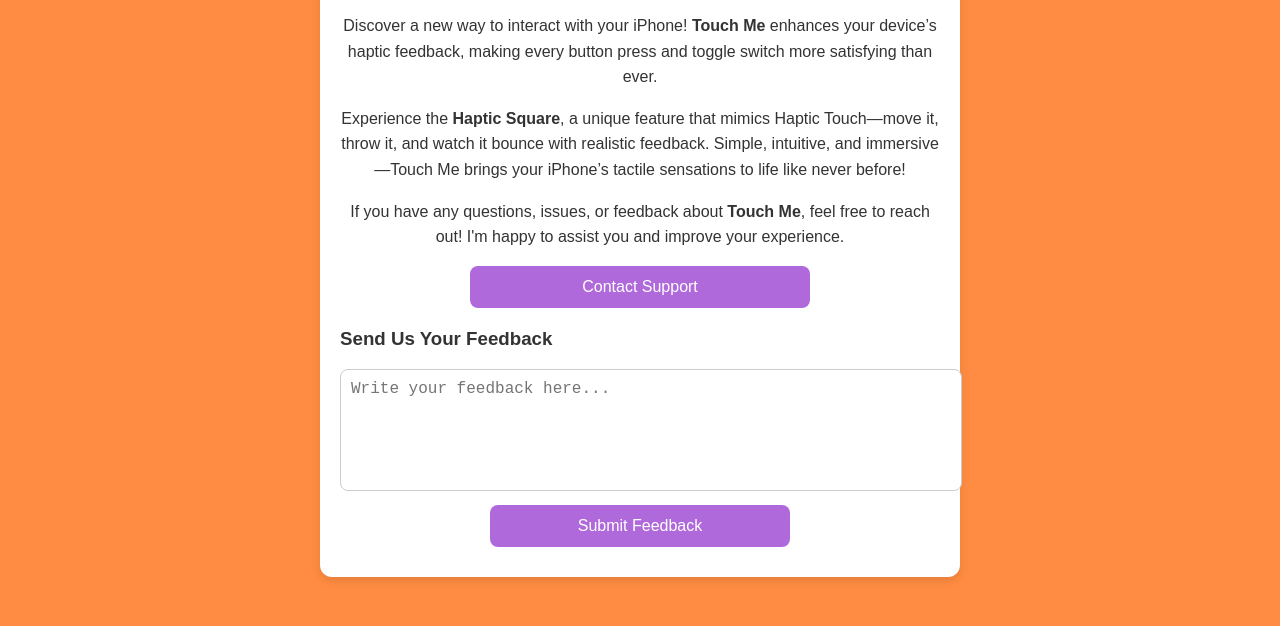
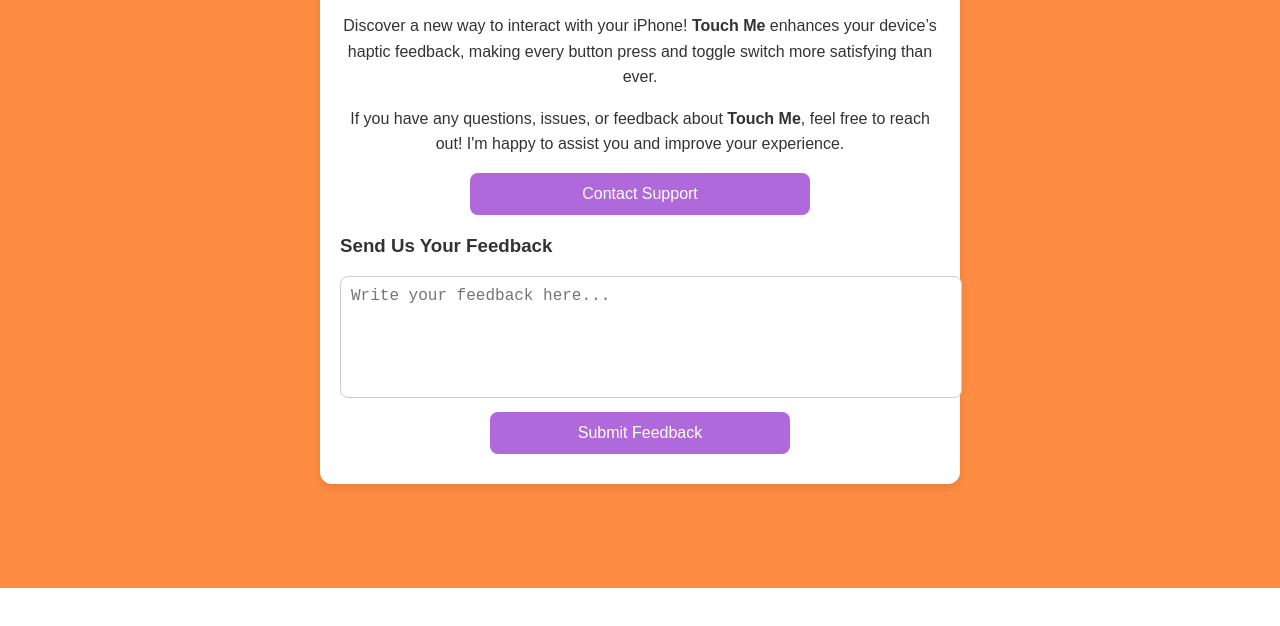
Before and after one commit to pietrosaveri/TouchMeSupport, a plain HTML site: page index.html in a window 1280 px wide. Shown: the part 212-838 px from the top of the page. After the commit the page ends 800 px from the top, so only its background shows below. Drawn offline with Linux system fonts and the light colour scheme.

Commit message:
Update index.html

```diff
--- a/index.html
+++ b/index.html
@@ -75,9 +75,6 @@
             when interacting with buttons and toggles.</p>
         <p>Discover a new way to interact with your iPhone! <strong>Touch Me</strong> enhances your device’s haptic
             feedback, making every button press and toggle switch more satisfying than ever.</p>
-        <p>Experience the <strong>Haptic Square</strong>, a unique feature that mimics Haptic Touch—move it, throw it,
-            and watch it bounce with realistic feedback. Simple, intuitive, and immersive—Touch Me brings your iPhone’s
-            tactile sensations to life like never before!</p>
 
         <p>If you have any questions, issues, or feedback about <strong>Touch Me</strong>, feel free to reach out! I'm
             happy to assist you and improve your experience.</p>
```
